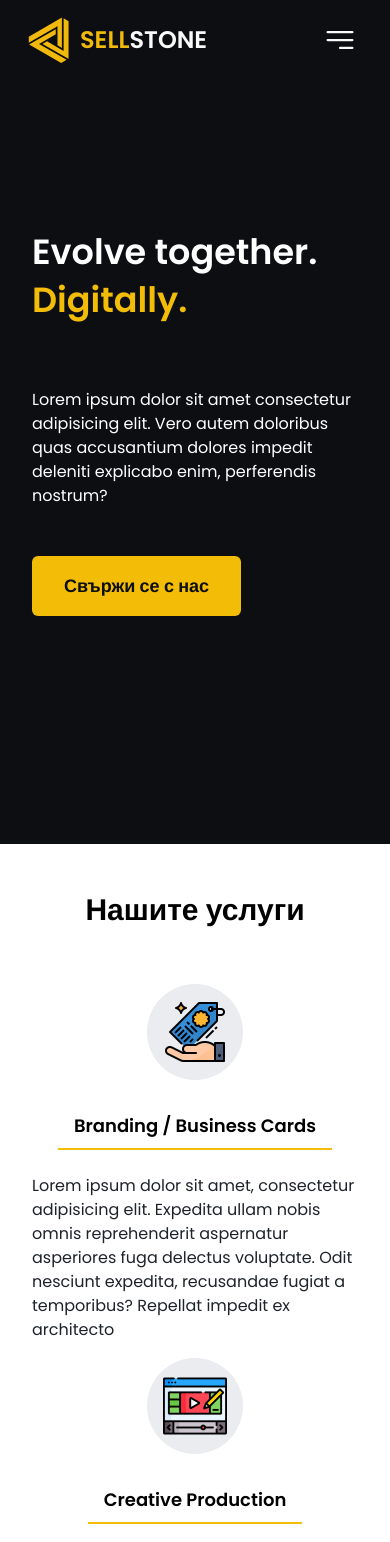
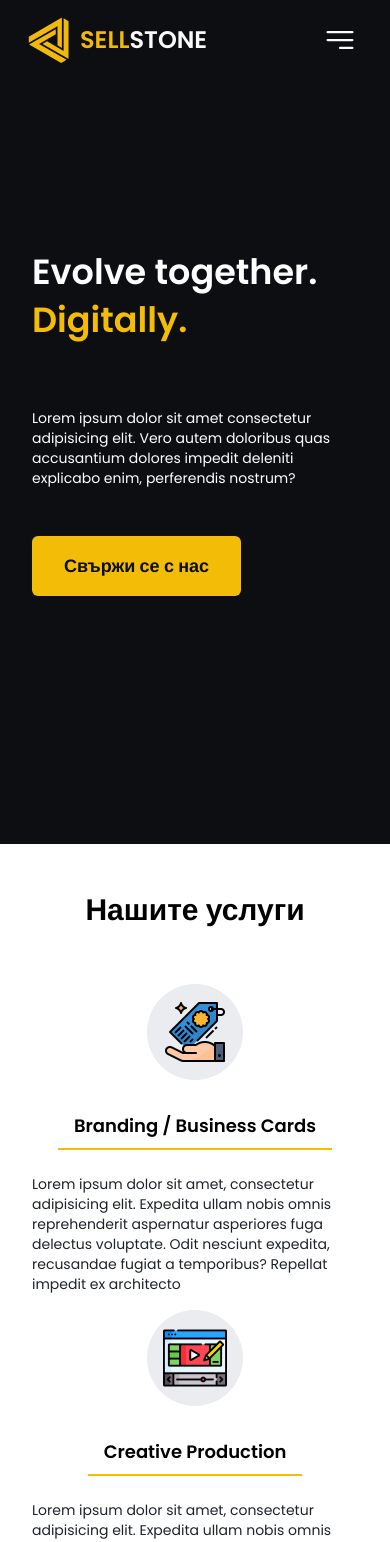
Before and after one commit to ddimitrov1108/sellstone, a React (Vite) app: page / in a window 390 px wide. Shown: the top 1542 px of the page. Built offline with nearby package versions, Linux system fonts and the light colour scheme.

Commit message:
portfolio section

```diff
--- a/src/components/sections/HomeSection.jsx
+++ b/src/components/sections/HomeSection.jsx
@@ -16,7 +16,7 @@ export default function HomeSection() {
           </p>
 
           <div className="flex flex-col gap-12">
-            <p className="max-w-[500px]">
+            <p className="text-sm md:text-base max-w-[500px]">
               Lorem ipsum dolor sit amet consectetur adipisicing elit. Vero
               autem doloribus quas accusantium dolores impedit deleniti
               explicabo enim, perferendis nostrum?
--- a/src/components/sections/PortfolioSection.jsx
+++ b/src/components/sections/PortfolioSection.jsx
@@ -16,12 +16,12 @@ export default function PortfolioSection() {
               key={index}
               className="group relative w-full flex flex-col-reverse gap-6 lg:flex-row lg:odd:flex-row-reverse even:lg:text-right"
             >
-              <div className="lg:absolute lg:top-4 xl:top-12 group-odd:lg:left-4 group-even:lg:right-4">
+              <div className="z-30 lg:absolute lg:top-4 xl:top-12 group-odd:lg:left-4 group-even:lg:right-4">
                 <div className="py-1 text-gold-dark">Featured Project</div>
                 <div className="text-2xl font-semibold text-black-main mb-4">
                   Project Name
                 </div>
-                <div className="min-w-full text-black-light lg:max-w-[540px] xl:max-w-[620px] lg:p-4 lg:bg-secondary">
+                <div className="text-sm md:text-base min-w-full text-black-light lg:max-w-[540px] xl:max-w-[620px] lg:p-4 lg:bg-secondary">
                   Lorem ipsum dolor sit amet consectetur, adipisicing elit.
                   Corrupti suscipit illum omnis veniam, aperiam facilis eveniet
                   earum debitis tenetur voluptas ullam quod tempora ea,
@@ -33,9 +33,10 @@ export default function PortfolioSection() {
                 href="https://www.google.com/"
                 target="_blank"
                 rel="noreferrer"
-                className="overflow-hidden rounded-md lg:max-w-[60%] h-auto"
+                className="relative overflow-hidden rounded-md lg:max-w-[60%] h-auto"
               >
                 <img src={portfolioTemplateWebp} className="w-full" alt="test" />
+                <div className="hidden lg:absolute top-0 right-0 bottom-0 left-0 bg-alternative/40 hover:bg-transparent transition-all duration-300"></div>
               </a>
             </div>
           ))}
--- a/src/components/ui/ServiceCard.jsx
+++ b/src/components/ui/ServiceCard.jsx
@@ -7,7 +7,7 @@ export default function ServiceCard({ service = null }) {
       <span className="w-fit mx-auto text-center font-semibold text-lg border-b-2 border-gold-main px-4 py-2 truncate ...">
         {service?.name}
       </span>
-      <p className="text-black-light">
+      <p className="text-sm md:text-base text-black-light">
         Lorem ipsum dolor sit amet, consectetur adipisicing elit. Expedita ullam
         nobis omnis reprehenderit aspernatur asperiores fuga delectus voluptate.
         Odit nesciunt expedita, recusandae fugiat a temporibus? Repellat impedit
```
